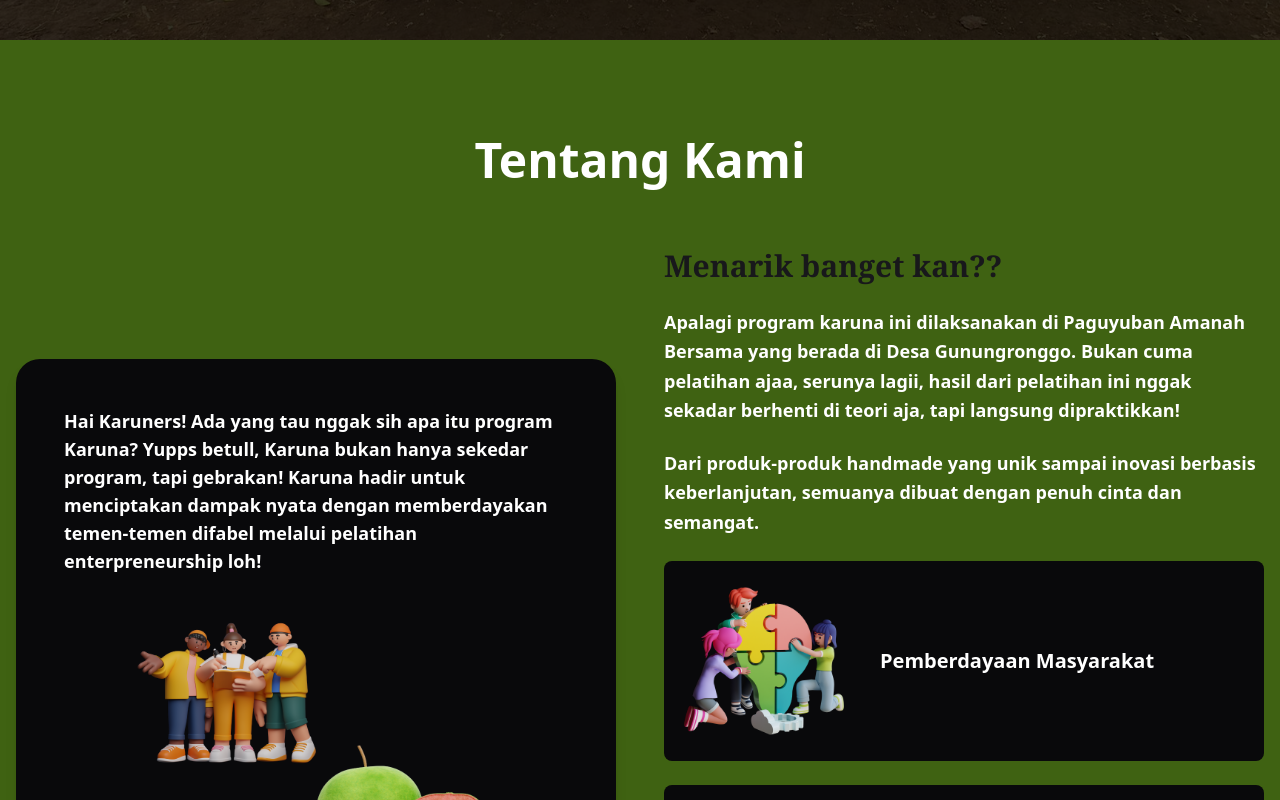
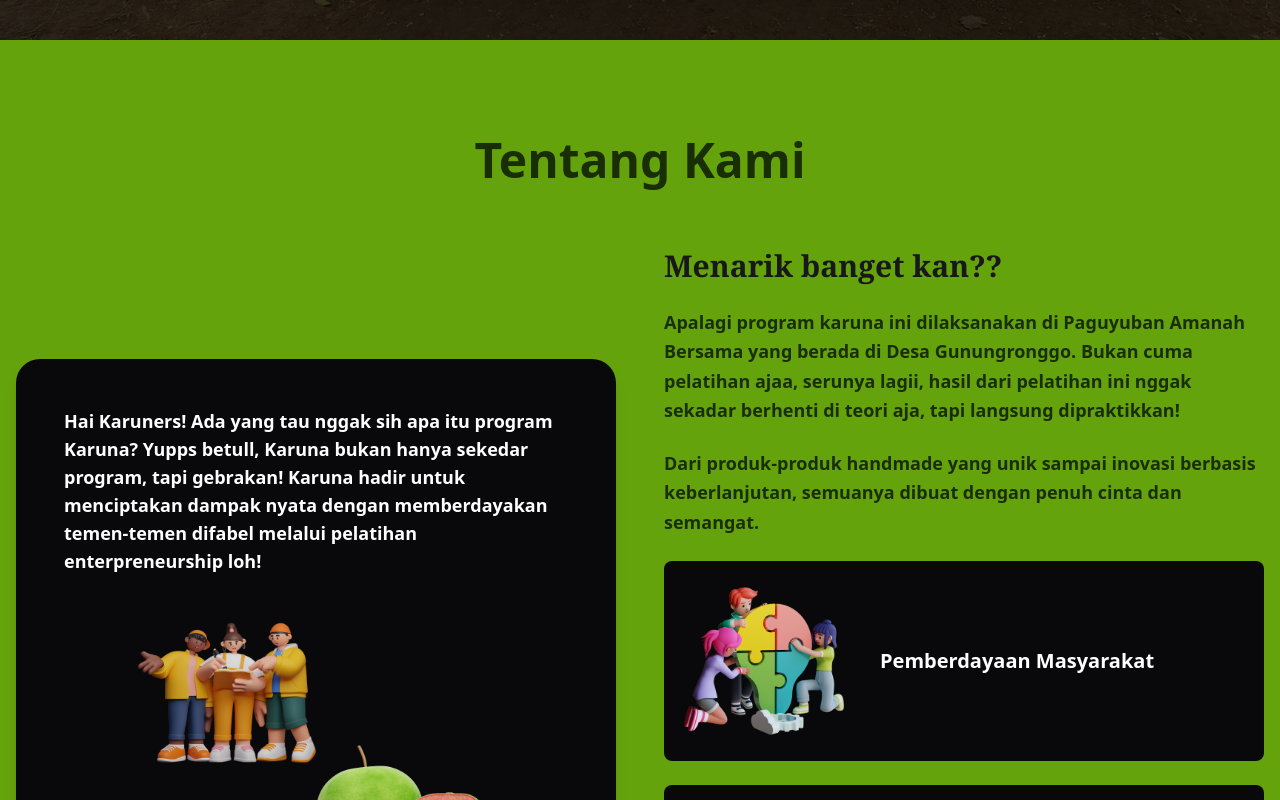
Before and after one commit to ahmadammarm/karuna, a Next.js app: page / in a window 1280 px wide. Shown: the part 760-1560 px from the top of the page. Built offline with nearby package versions, Linux system fonts and the light colour scheme.

Commit message:
refactor: about homepage view color

```diff
--- a/src/components/homepage/About.tsx
+++ b/src/components/homepage/About.tsx
@@ -5,7 +5,7 @@ import Image from "next/image"
 import { Card, CardContent, CardTitle } from "../ui/card"
 import { Separator } from '../ui/separator'
 import AOS from 'aos'
-import 'aos/dist/aos.css'
+import 'aos/dist/aos.css';
 import Link from 'next/link';
 
 const About = () => {
@@ -37,10 +37,10 @@ const About = () => {
     }, [])
 
     return (
-        <div className="overflow-hidden bg-lime-800">
+        <div className="overflow-hidden bg-lime-600">
             <div className="py-16 md:py-24 md:mt-0">
                 <h1
-                    className="text-white text-4xl md:text-5xl font-bold text-center mb-16 relative mt-32 md:mt-0"
+                    className="text-lime-950 text-4xl md:text-5xl font-bold text-center mb-16 relative mt-32 md:mt-0"
                     data-aos="fade-up"
                     data-aos-duration="800"
                 >
@@ -88,10 +88,10 @@ const About = () => {
                         <h3 className="text-2xl md:text-3xl font-black text-zinc-900 font-serif">
                             Menarik banget kan??
                         </h3>
-                        <p className="text-white text-lg leading-relaxed font-semibold">
+                        <p className="text-lime-950 text-lg leading-relaxed font-bold">
                              Apalagi program karuna ini dilaksanakan di Paguyuban Amanah Bersama yang berada di Desa Gunungronggo. Bukan cuma pelatihan ajaa, serunya lagii, hasil dari pelatihan ini nggak sekadar berhenti di teori aja, tapi langsung dipraktikkan!
                         </p>
-                        <p className="text-white text-lg leading-relaxed font-semibold">
+                        <p className="text-lime-950 text-lg leading-relaxed font-bold">
                             Dari produk-produk handmade yang unik sampai inovasi berbasis keberlanjutan, semuanya dibuat dengan penuh cinta dan semangat.
                         </p>
                         <div
@@ -206,15 +206,15 @@ const About = () => {
                     </div>
                 </div>
 
-                <div className="bg-lime-800 py-16 md:py-24 px-10 md:px-14">
+                <div className="bg-lime-600 py-16 md:py-24 px-10 md:px-14">
                     <div>
                         <h2
-                            className="text-4xl md:text-5xl font-bold text-center mb-16 text-white relative mt-10"
+                            className="text-4xl md:text-5xl font-bold text-center mb-16 text-lime-950 relative mt-10"
                             data-aos="fade-up"
                         >
                             Produk Kami
                         </h2>
-                        <p className="text-center text-white mt-5 mb-16" data-aos="fade-up">
+                        <p className="text-center text-lime-950 mt-5 mb-16" data-aos="fade-up">
                             Gimana, penasaran kan sama produk dari Karuna?
                         </p>
                         <div className="grid grid-cols-1 md:grid-cols-3 gap-12 px-4">
--- a/src/styles/loading.css
+++ b/src/styles/loading.css
@@ -9,6 +9,7 @@
     background-size: calc(100% / 3) 50%;
     animation: l3 1s infinite linear;
 }
+
 
 @keyframes l3 {
     20% {
```
